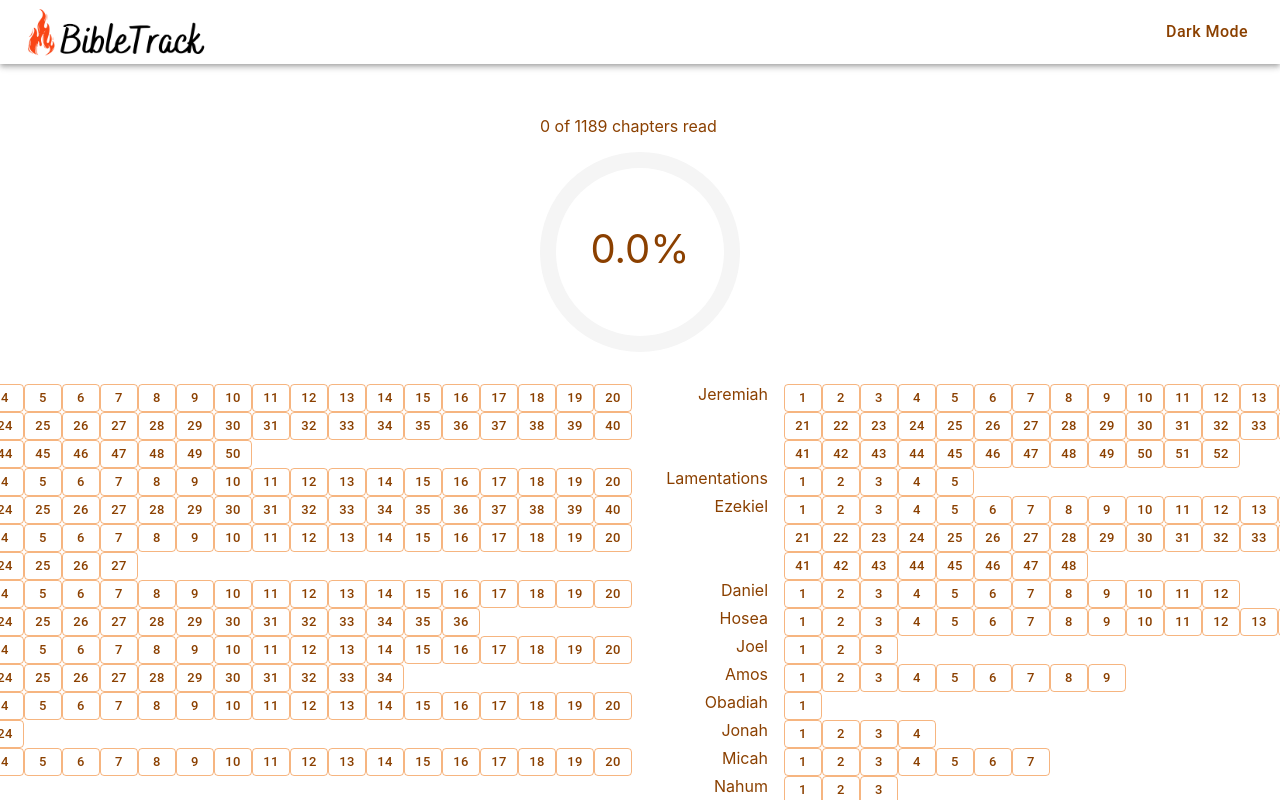
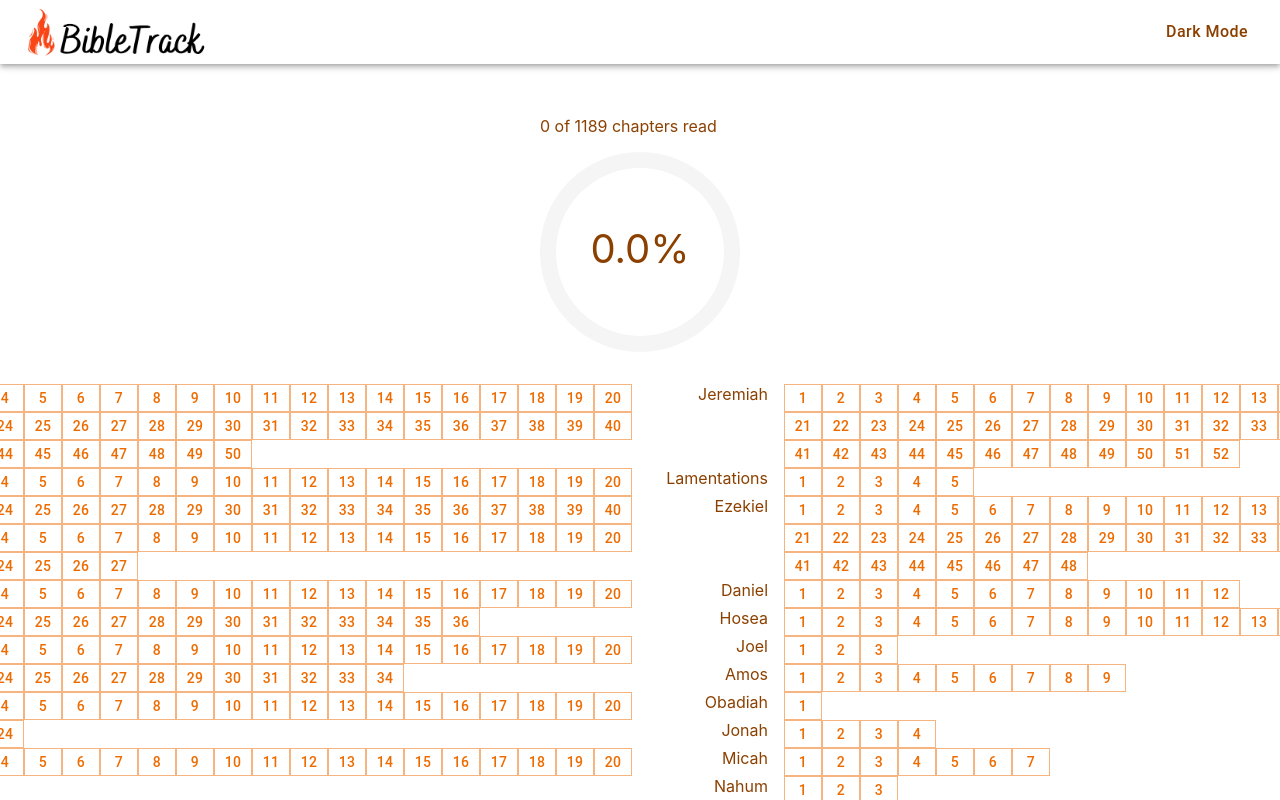
Before and after one commit to wordtovictory/wordtovictory.github.io, a React (Create React App) app: page / in a window 1280 px wide. Shown: the top 800 px of the page. Built offline with nearby package versions, Linux system fonts and the light colour scheme.

Commit message:
rectangular buttons.

```diff
--- a/src/dashboard/BookRecord.js
+++ b/src/dashboard/BookRecord.js
@@ -48,29 +48,29 @@ export default function BookRecord(props) {
         <Box sx={bookRecordstyle}>
             <Box sx={bookNameStyle}>{book.name}</Box>
             <Box sx={{ display: 'flex', flexWrap: 'wrap', flex: 1 }}>
-                {Array.from({length: Math.ceil(book.numChapters)}, (_, i) => {
-                        const chapterNum = i + 1;
-                        const chapterKey = book.name + "_" + chapterNum;
-                        return <Button
+                {Array.from({length: book.numChapters}, (_, i) => i + 1).map(chapter => {
+                    const chapterKey = book.name + "_" + chapter;
+                    return (
+                        <Button
                             key={chapterKey}
-                            size="small"
+                            value={chapterKey}
+                            onClick={toggleRead}
                             variant={getButtonVariant(chapterKey)}
                             color={getButtonColor(chapterKey)}
-                            disableElevation
-                            value={chapterKey}
                             sx={{
                                 minWidth: 38,
                                 maxWidth: 38,
                                 minHeight: 28,
                                 maxHeight: 28,
-                                color: currentTheme.text,
-                                '&:hover': {
-                                    color: currentTheme.text
-                                }
+                                p: 0,
+                                m: 0,
+                                borderRadius: 0
                             }}
-                            onClick={toggleRead}>{chapterNum}</Button>
-                    }
-                )}
+                        >
+                            {chapter}
+                        </Button>
+                    );
+                })}
             </Box>
         </Box>
     );
```
